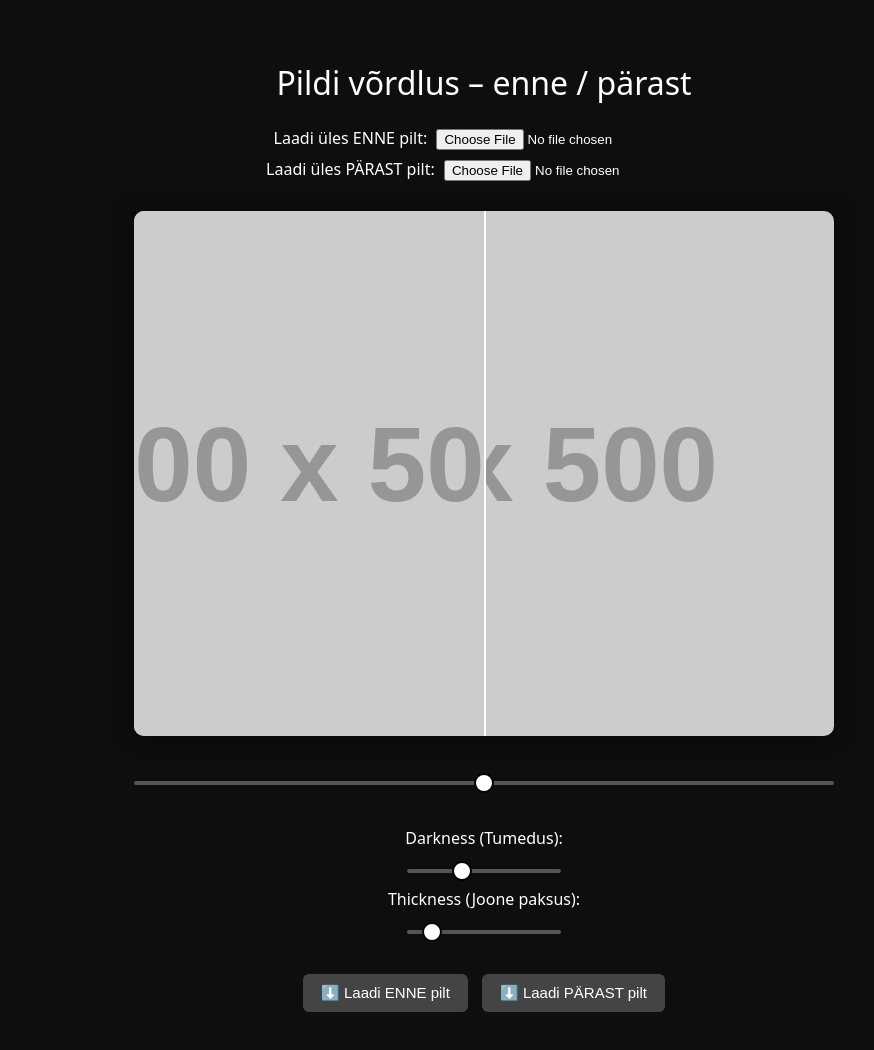
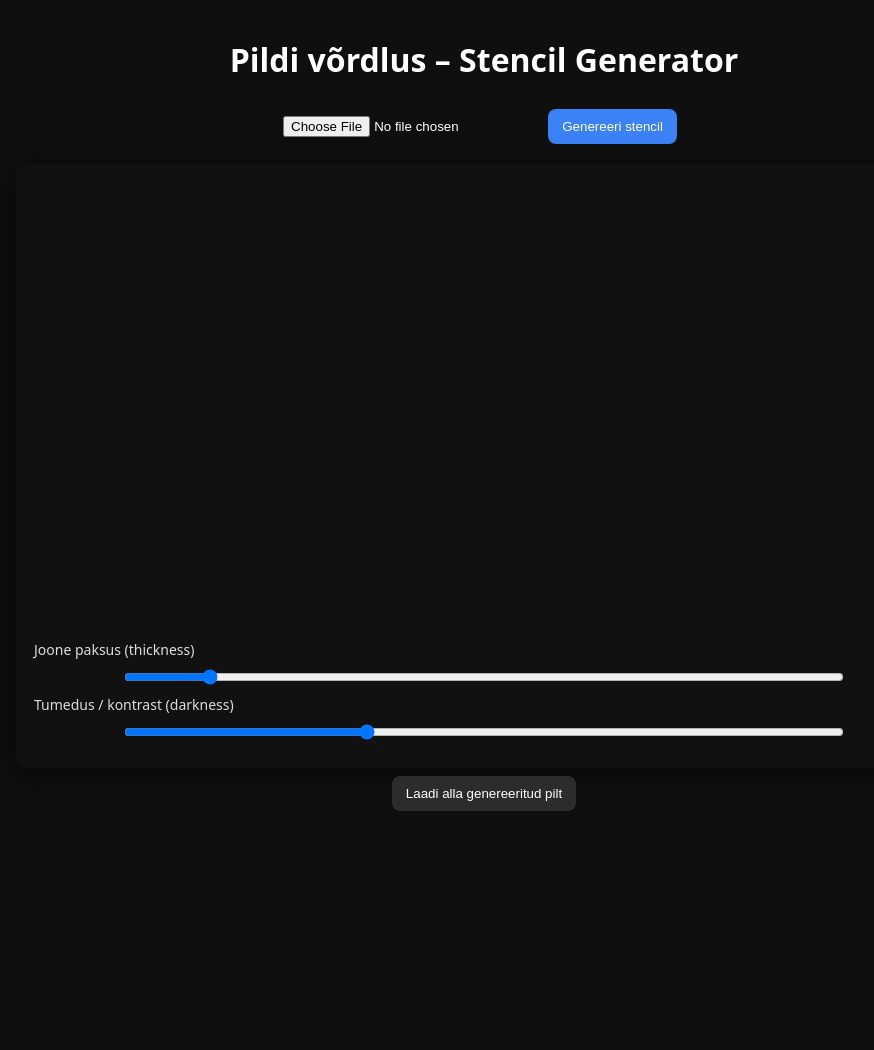
Before and after one commit to karinakorolart-png/stencil-ai, a website: page public/index.html in a window 1280 px wide. Shown: the whole page, without its empty margins (156-1030 px from the left). After the commit the page ends 869 px from the top, so only its background shows below. Drawn offline with Linux system fonts and the light colour scheme; placeholder pictures from the web are drawn by us.

Commit message:
Update index.html

```diff
--- a/public/index.html
+++ b/public/index.html
@@ -1,225 +1,173 @@
-<!DOCTYPE html>
+<!doctype html>
 <html lang="et">
 <head>
-  <meta charset="UTF-8">
-  <meta name="viewport" content="width=device-width, initial-scale=1.0">
-  <title>Pildi võrdlus – enne / pärast</title>
+  <meta charset="utf-8">
+  <meta name="viewport" content="width=device-width,initial-scale=1">
+  <title>Stencil Generator</title>
   <style>
-    body {
-      font-family: system-ui, sans-serif;
-      background-color: #0e0e0e;
-      color: white;
-      margin: 0;
-      display: flex;
-      flex-direction: column;
-      align-items: center;
-      justify-content: flex-start;
-      min-height: 100vh;
-      padding: 40px 0;
-    }
-
-    h1 {
-      margin-bottom: 20px;
-      font-weight: 500;
-    }
-
-    .upload-section {
-      margin-bottom: 25px;
-      text-align: center;
-    }
-
-    input[type="file"] {
-      margin: 5px;
-    }
-
-    .compare-container {
-      position: relative;
-      width: 80%;
-      max-width: 700px;
-      aspect-ratio: 4 / 3;
-      overflow: hidden;
-      border-radius: 10px;
-      box-shadow: 0 0 20px rgba(0,0,0,0.6);
-      background: #111;
-      margin-bottom: 30px;
-    }
-
-    .compare-container img {
-      width: 100%;
-      height: 100%;
-      object-fit: cover;
-      display: block;
-      user-select: none;
-      pointer-events: none;
-    }
-
-    .overlay {
-      position: absolute;
-      top: 0;
-      left: 0;
-      width: 50%;
-      height: 100%;
-      overflow: hidden;
-      transition: width 0.05s linear;
-    }
-
-    .overlay img {
-      width: 100%;
-      height: 100%;
-      object-fit: cover;
-      filter: brightness(1);
-    }
-
-    .slider-line {
-      position: absolute;
-      top: 0;
-      bottom: 0;
-      left: 50%;
-      width: 2px;
-      background: white;
-      cursor: ew-resize;
-      z-index: 2;
-      transition: left 0.05s linear;
-    }
-
-    input[type="range"] {
-      width: 80%;
-      max-width: 700px;
-      margin-top: 15px;
-      -webkit-appearance: none;
-      background: transparent;
-    }
-
-    input[type="range"]::-webkit-slider-thumb {
-      -webkit-appearance: none;
-      height: 20px;
-      width: 20px;
-      border-radius: 50%;
-      background: white;
-      border: 2px solid #000;
-      margin-top: -8px;
-    }
-
-    input[type="range"]::-webkit-slider-runnable-track {
-      height: 4px;
-      background: #555;
-      border-radius: 2px;
-    }
-
-    .controls {
-      margin-top: 30px;
-      text-align: center;
-    }
-
-    .controls label {
-      display: block;
-      margin: 10px 0 5px;
-    }
-
-    .download-buttons {
-      margin-top: 30px;
-    }
-
-    button {
-      padding: 10px 18px;
-      border: none;
-      border-radius: 6px;
-      background: #444;
-      color: white;
-      cursor: pointer;
-      font-size: 15px;
-      margin: 5px;
-      transition: background 0.3s;
-    }
-
-    button:hover {
-      background: #666;
-    }
+    body { background:#0f0f0f;color:#fff;font-family:system-ui,Arial;display:flex;flex-direction:column;align-items:center;padding:30px; }
+    h1{ margin:0 0 20px; }
+    .row { width:90%; max-width:900px; margin-bottom:12px; text-align:center;}
+    .compare { width:90%; max-width:900px; background:#111;border-radius:10px;padding:18px; box-shadow:0 6px 30px rgba(0,0,0,.6); }
+    .preview { width:100%; height:450px; display:flex; align-items:center; justify-content:center; overflow:hidden; position:relative; }
+    canvas{ max-width:100%; max-height:100%; }
+    input[type=range]{ width:80%; margin:10px auto; display:block; }
+    label{ display:block; margin-top:8px; font-size:14px; color:#ddd;}
+    button{ padding:10px 14px; margin:8px; border-radius:8px; border:none; background:#2c2c2c; color:#fff; cursor:pointer;}
+    button.primary{ background:#3a82f6;}
   </style>
 </head>
 <body>
-  <h1>Pildi võrdlus – enne / pärast</h1>
+  <h1>Pildi võrdlus – Stencil Generator</h1>
 
-  <div class="upload-section">
-    <label>Laadi üles ENNE pilt:</label>
-    <input type="file" id="beforeUpload" accept="image/*">
-    <br>
-    <label>Laadi üles PÄRAST pilt:</label>
-    <input type="file" id="afterUpload" accept="image/*">
+  <div class="row">
+    <input type="file" id="uploadFile" accept="image/*">
+    <button id="generateBtn" class="primary">Genereeri stencil</button>
   </div>
 
-  <div class="compare-container">
-    <img id="beforeImg" src="https://via.placeholder.com/700x500/444/fff?text=ENNE">
-    <div class="overlay" id="overlay">
-      <img id="afterImg" src="https://via.placeholder.com/700x500/f35/fff?text=PÄRAST">
+  <div class="compare">
+    <div class="preview">
+      <canvas id="canvas"></canvas>
     </div>
-    <div class="slider-line" id="sliderLine"></div>
+
+    <label for="thickness">Joone paksus (thickness)</label>
+    <input id="thickness" type="range" min="1" max="10" step="0.5" value="2">
+
+    <label for="darkness">Tumedus / kontrast (darkness)</label>
+    <input id="darkness" type="range" min="0.5" max="2" step="0.1" value="1">
   </div>
 
-  <input type="range" id="slider" min="0" max="100" value="50">
-
-  <div class="controls">
-    <label for="darkness">Darkness (Tumedus):</label>
-    <input type="range" id="darkness" min="0.5" max="2" step="0.1" value="1">
-
-    <label for="thickness">Thickness (Joone paksus):</label>
-    <input type="range" id="thickness" min="1" max="10" step="0.5" value="2">
+  <div class="row">
+    <button id="downloadGenerated">Laadi alla genereeritud pilt</button>
   </div>
 
-  <div class="download-buttons">
-    <button id="downloadBefore">⬇️ Laadi ENNE pilt</button>
-    <button id="downloadAfter">⬇️ Laadi PÄRAST pilt</button>
-  </div>
+<script>
+  const uploadFile = document.getElementById('uploadFile');
+  const generateBtn = document.getElementById('generateBtn');
+  const thickness = document.getElementById('thickness');
+  const darkness = document.getElementById('darkness');
+  const canvas = document.getElementById('canvas');
+  const downloadGenerated = document.getElementById('downloadGenerated');
 
-  <script>
-    const slider = document.getElementById('slider');
-    const overlay = document.getElementById('overlay');
-    const sliderLine = document.getElementById('sliderLine');
-    const beforeUpload = document.getElementById('beforeUpload');
-    const afterUpload = document.getElementById('afterUpload');
-    const beforeImg = document.getElementById('beforeImg');
-    const afterImg = document.getElementById('afterImg');
-    const darkness = document.getElementById('darkness');
-    const thickness = document.getElementById('thickness');
-    const downloadBefore = document.getElementById('downloadBefore');
-    const downloadAfter = document.getElementById('downloadAfter');
+  let generatedBlobUrl = null; // hoiab viimast genereeritud kuva
+  const ctx = canvas.getContext('2d');
 
-    slider.addEventListener('input', () => {
-      overlay.style.width = slider.value + '%';
-      sliderLine.style.left = slider.value + '%';
-    });
+  // Abifunktsioon canvas'i suuruse sättimiseks
+  function fitCanvasToImage(img) {
+    canvas.width = img.width;
+    canvas.height = img.height;
+    canvas.style.width = '100%';
+    canvas.style.height = 'auto';
+  }
 
-    beforeUpload.addEventListener('change', (e) => {
-      const file = e.target.files[0];
-      if (file) beforeImg.src = URL.createObjectURL(file);
-    });
+  // Joonista genereeritud pilt canvasile ja rakenda client-side thickness efekt (lihtne dilate)
+  async function drawGeneratedImage(blob) {
+    if (generatedBlobUrl) URL.revokeObjectURL(generatedBlobUrl);
+    generatedBlobUrl = URL.createObjectURL(blob);
 
-    afterUpload.addEventListener('change', (e) => {
-      const file = e.target.files[0];
-      if (file) afterImg.src = URL.createObjectURL(file);
-    });
+    const img = new Image();
+    img.onload = () => {
+      fitCanvasToImage(img);
+      // Base draw
+      ctx.clearRect(0,0,canvas.width,canvas.height);
+      ctx.drawImage(img,0,0);
 
-    darkness.addEventListener('input', () => {
-      afterImg.style.filter = `brightness(${darkness.value})`;
-    });
+      // Rakenda thickness (dilate by multiple draws)
+      const t = parseFloat(thickness.value) || 2;
+      const copies = Math.max(1, Math.round(t));
+      ctx.globalCompositeOperation = 'source-over';
+      ctx.fillStyle = 'black';
 
-    thickness.addEventListener('input', () => {
-      sliderLine.style.width = `${thickness.value}px`;
-    });
+      // get imageData to check alpha
+      const imageData = ctx.getImageData(0,0,canvas.width,canvas.height);
+      const data = imageData.data;
 
-    downloadBefore.addEventListener('click', () => {
-      const link = document.createElement('a');
-      link.href = beforeImg.src;
-      link.download = 'before-image.png';
-      link.click();
-    });
+      // create temp canvas to draw dilated version
+      const tmp = document.createElement('canvas');
+      tmp.width = canvas.width;
+      tmp.height = canvas.height;
+      const tctx = tmp.getContext('2d');
 
-    downloadAfter.addEventListener('click', () => {
-      const link = document.createElement('a');
-      link.href = afterImg.src;
-      link.download = 'after-image.png';
-      link.click();
-    });
-  </script>
+      tctx.fillStyle = 'rgba(0,0,0,1)';
+
+      // For every pixel that is black (alpha > 0), draw small rectangle copies around it
+      // But more efficient approach: draw the image repeatedly with small offset and multiply
+      tctx.clearRect(0,0,canvas.width,canvas.height);
+      for(let dx=-Math.floor(copies/2); dx<=Math.floor(copies/2); dx++){
+        for(let dy=-Math.floor(copies/2); dy<=Math.floor(copies/2); dy++){
+          tctx.drawImage(img, dx, dy);
+        }
+      }
+
+      // Now combine based on darkness slider (global alpha)
+      const dark = parseFloat(darkness.value) || 1;
+      // Clear canvas and draw tmp with composite
+      ctx.clearRect(0,0,canvas.width,canvas.height);
+      ctx.globalAlpha = Math.min(1, dark); // darkness as alpha multiplier
+      ctx.drawImage(tmp,0,0);
+      ctx.globalAlpha = 1;
+    };
+    img.src = generatedBlobUrl;
+  }
+
+  // Genereeri nupp - saadame faili serverisse
+  generateBtn.onclick = async () => {
+    if (!uploadFile.files[0]) { alert('Palun vali pilt (tattoo kavand).'); return; }
+    generateBtn.disabled = true;
+    generateBtn.textContent = 'Genereeritakse…';
+
+    const form = new FormData();
+    form.append('image', uploadFile.files[0]);
+    form.append('lineThickness', thickness.value);
+    form.append('darkness', darkness.value);
+
+    try {
+      const resp = await fetch('/stencil', {
+        method: 'POST',
+        body: form
+      });
+
+      if (!resp.ok) {
+        const txt = await resp.text();
+        throw new Error(txt || 'Server error');
+      }
+      const blob = await resp.blob();
+      await drawGeneratedImage(blob);
+      alert('Stencil genereeritud — sa saad nüüd reguleerida ja alla laadida (ainult genereeritud pilt).');
+    } catch (err) {
+      console.error(err);
+      alert('Viga genereerimisel: ' + err.message);
+    } finally {
+      generateBtn.disabled = false;
+      generateBtn.textContent = 'Genereeri stencil';
+    }
+  };
+
+  // Kui liugureid liigutatakse, taaskäivita kuvamine (kui on olemas genereeritud pilt)
+  thickness.oninput = async () => {
+    // Kui on olemas viimase genereerimise URL blob, uuenda kuva
+    if (!generatedBlobUrl) return;
+    // fetch blob again (it's still available via generatedBlobUrl)
+    const resp = await fetch(generatedBlobUrl);
+    const blob = await resp.blob();
+    await drawGeneratedImage(blob);
+  };
+
+  darkness.oninput = async () => {
+    if (!generatedBlobUrl) return;
+    const resp = await fetch(generatedBlobUrl);
+    const blob = await resp.blob();
+    await drawGeneratedImage(blob);
+  };
+
+  downloadGenerated.onclick = () => {
+    if (!generatedBlobUrl) { alert('Pole genereeritud pilti mida alla laadida.'); return; }
+    const a = document.createElement('a');
+    a.href = generatedBlobUrl;
+    a.download = 'stencil.png';
+    a.click();
+  };
+
+</script>
 </body>
 </html>
```
